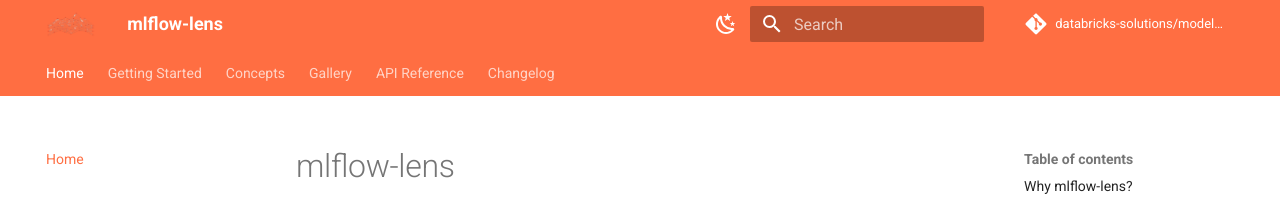
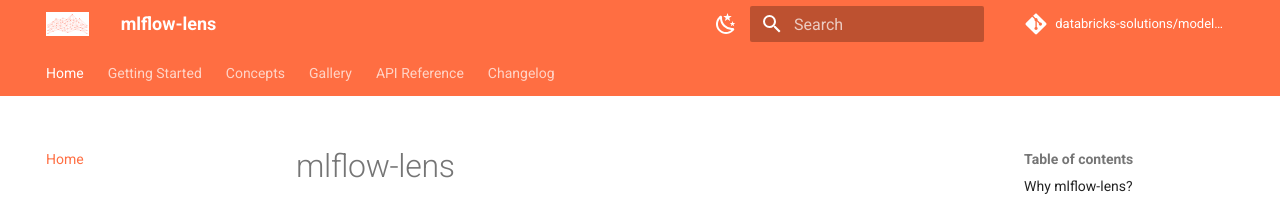
Before and after one commit to databricks-solutions/model-landscape, an MkDocs documentation site: the page built from docs/index.md, in a window 1280 px wide. Shown: the top 202 px of the page. Built offline with MkDocs 1.6.1 and Material for MkDocs 9.7.7, drawn with Linux system fonts in a browser that asks for light colours; comment, search, counter and statistics services are not loaded.

Commit message:
Swap docs logo from PNG to SVG
Smaller (57KB vs 350KB), sharp at any size in the Material header and
favicon. Strict mkdocs build still green.

Co-authored-by: Isaac

```diff
--- a/mkdocs.yml
+++ b/mkdocs.yml
@@ -10,8 +10,8 @@ site_dir: site
 
 theme:
   name: material
-  logo: model-lens-logo.png
-  favicon: model-lens-logo.png
+  logo: model-lens-logo.svg
+  favicon: model-lens-logo.svg
   features:
     - navigation.sections
     - navigation.tabs
```
Also changed, not shown: docs/model-lens-logo.png (deleted), docs/model-lens-logo.svg (added).
